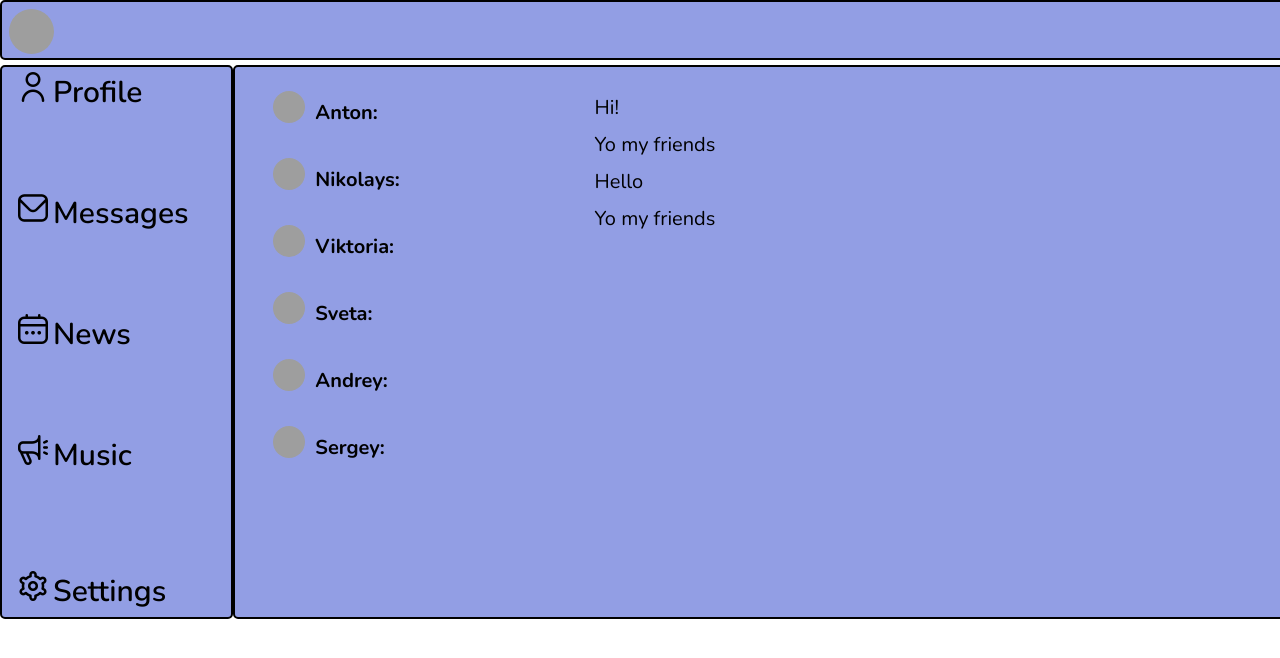
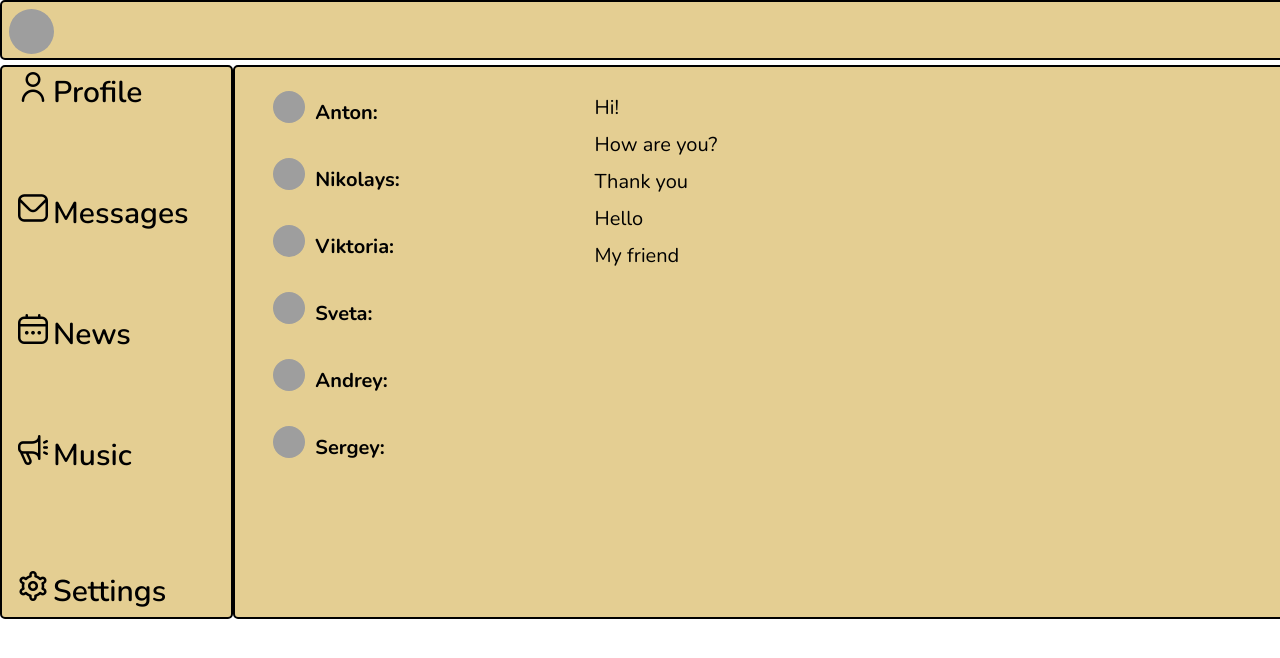
Before and after one commit to AntonKrivelo/React-it-kama, a React (Create React App) app in the folder my-app/my-app/: page /dialogs in a window 1280 px wide. Shown: the top 658 px of the page. Built offline with nearby package versions, Linux system fonts and the light colour scheme; grey boxes are pictures that could not be loaded.

Commit message:
lesson 25 react method MAP

```diff
--- a/my-app/my-app/src/components/Dialogs/Dialogs.jsx
+++ b/my-app/my-app/src/components/Dialogs/Dialogs.jsx
@@ -27,7 +27,6 @@ const Dialogs = () => {
         {name: "Andrey", id: 5},
         {name: "Sergey", id: 6},
     ];
-
     let messagesData = [
         {message: "Hi!", id: 1},
         {message: "How are you?", id: 2},
@@ -36,22 +35,20 @@ const Dialogs = () => {
         {message: "My friend", id: 5},
     ];
 
+    let dialogsElements = dialogsData.map(d => <DialogItem name={d.name} id={d.id} /> );
+    let messagesElements = messagesData.map(m => <Message message={m.message} id={m.id} /> );
+
+
+
 
     return (
        <div className={classes.dialogs}>
             <div className={classes.dialogsItems}>
-                <DialogItem name={dialogsData[0].name} id={dialogsData[0].id} />
-                <DialogItem name="Nikolays" id="2" />
-                <DialogItem name="Viktoria" id="3" />
-                <DialogItem name="Sveta"    id="4" />
-                <DialogItem name="Andrey"   id="5" />
-                <DialogItem name="Sergey"   id="6" />
+                {dialogsElements}
+
             </div>
             <div className={classes.messages}>
-               <Message message={messagesData[0].message} id={messagesData[0].id} />
-               <Message message="Yo my friends" />
-               <Message message="Hello" />
-               <Message message="Yo my friends" />
+                {messagesElements}
             </div>
        </div>
     );
--- a/my-app/my-app/src/components/Dialogs/Dialogs.module.css
+++ b/my-app/my-app/src/components/Dialogs/Dialogs.module.css
@@ -1,6 +1,6 @@
 .dialogs {
     display: grid;
-    background-color: rgb(146, 158, 228);
+    background-color: rgb(228, 206, 146);
     margin-top: 5px;
     padding-bottom: 20px;
     border-radius: 5px;
--- a/my-app/my-app/src/components/Header/Header.module.css
+++ b/my-app/my-app/src/components/Header/Header.module.css
@@ -1,6 +1,6 @@
 .header {
     grid-area: header;
-    background-color: rgb(146, 158, 228);
+    background-color: rgb(228, 206, 146);
     border-radius: 5px;
     padding: 7px;
     border-radius: 5px;
--- a/my-app/my-app/src/components/Nav/Nav.module.css
+++ b/my-app/my-app/src/components/Nav/Nav.module.css
@@ -4,7 +4,7 @@
     flex-direction: column;
     gap: 80px;
     grid-area: nav;
-    background: rgb(146, 158, 228);
+    background: rgb(228, 206, 146);
     padding: 5px;
     margin-top: 5px;
     font-size: 30px;
@@ -17,14 +17,14 @@
     cursor: pointer;
   }
   .item:active {
-    color: gold;
+    color: rgb(255, 255, 255);
   }
   .item:focus {
-    color: gold;
+    color: rgb(255, 255, 255);
   }
 
   .item .active {
-    color: gold;
+    color: rgb(255, 255, 255);
   }
 
   .item:hover {
--- a/my-app/my-app/src/components/News/News.module.css
+++ b/my-app/my-app/src/components/News/News.module.css
@@ -1,6 +1,6 @@
 .content {
     grid-area: content;
-    background-color: rgb(146, 158, 228);
+    background-color: rgb(228, 206, 146);
     margin-top: 5px;
     padding-bottom: 20px;
     border-radius: 5px;
--- a/my-app/my-app/src/components/Profile/MyPosts/MyPosts.jsx
+++ b/my-app/my-app/src/components/Profile/MyPosts/MyPosts.jsx
@@ -10,6 +10,7 @@ const MyPosts = () => {
         {message:"hi, how are you?", counter:"20", id:2},
     ];
 
+    let postElements = postData.map(p => <Post message={p.message} counter={p.counter} id={p.id} />);
 
     return (
             <div className={classes.myPosts}>
@@ -18,8 +19,9 @@ const MyPosts = () => {
                     <textarea placeholder="My new post..." className={classes.textArea}></textarea>
                     <button className={classes.button}>Send</button>
                 </form>
-                <Post message={postData[0].message} counter={postData[0].counter} id={postData[0].id} />
-                <Post message={postData[1].message} counter={postData[1].counter} id={postData[1].id} />
+                {/* <Post message={postData[0].message} counter={postData[0].counter} id={postData[0].id} />
+                <Post message={postData[1].message} counter={postData[1].counter} id={postData[1].id} /> */}
+                {postElements}
             </div>
     );
 }
--- a/my-app/my-app/src/components/Profile/Profile.module.css
+++ b/my-app/my-app/src/components/Profile/Profile.module.css
@@ -1,6 +1,6 @@
   .content {
     grid-area: content;
-    background-color: rgb(146, 158, 228);
+    background-color: rgb(228, 206, 146);
     margin-top: 5px;
     padding-bottom: 20px;
     border-radius: 5px;
```
